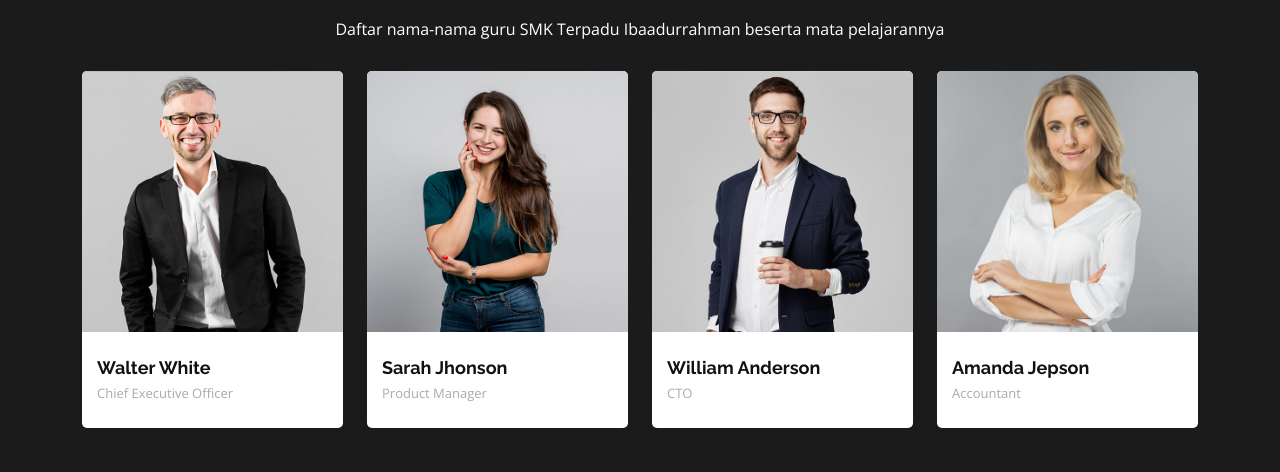
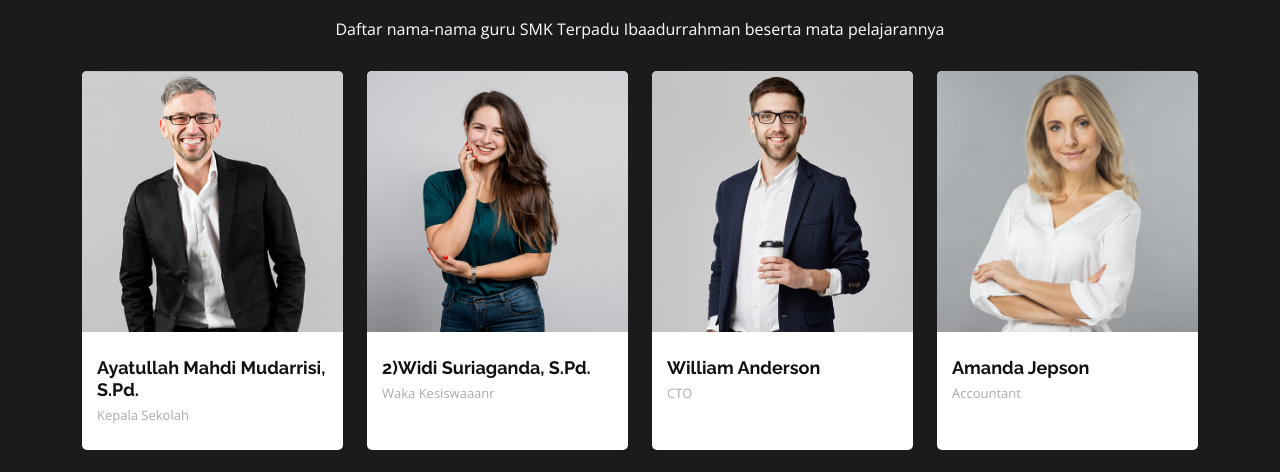
Before and after one commit to muhamadainulyaqin/smkterpaduibaadurrahman, a plain HTML site: page data-guru.html in a window 1280 px wide. Shown: the part 321-793 px from the top of the page. Drawn offline with nearby package versions, Linux system fonts and the light colour scheme.

Commit message:
initial commit

```diff
--- a/data-guru.html
+++ b/data-guru.html
@@ -126,8 +126,8 @@
                 </div>
               </div>
               <div class="member-info">
-                <h4>Walter White</h4>
-                <span>Chief Executive Officer</span>
+                <h4>Ayatullah Mahdi Mudarrisi, S.Pd.</h4>
+                <span>Kepala Sekolah</span>
               </div>
             </div>
           </div>
@@ -144,8 +144,8 @@
                 </div>
               </div>
               <div class="member-info">
-                <h4>Sarah Jhonson</h4>
-                <span>Product Manager</span>
+                <h4>2)Widi Suriaganda, S.Pd.</h4>
+                <span>Waka Kesiswaaanr</span>
               </div>
             </div>
           </div>
```
